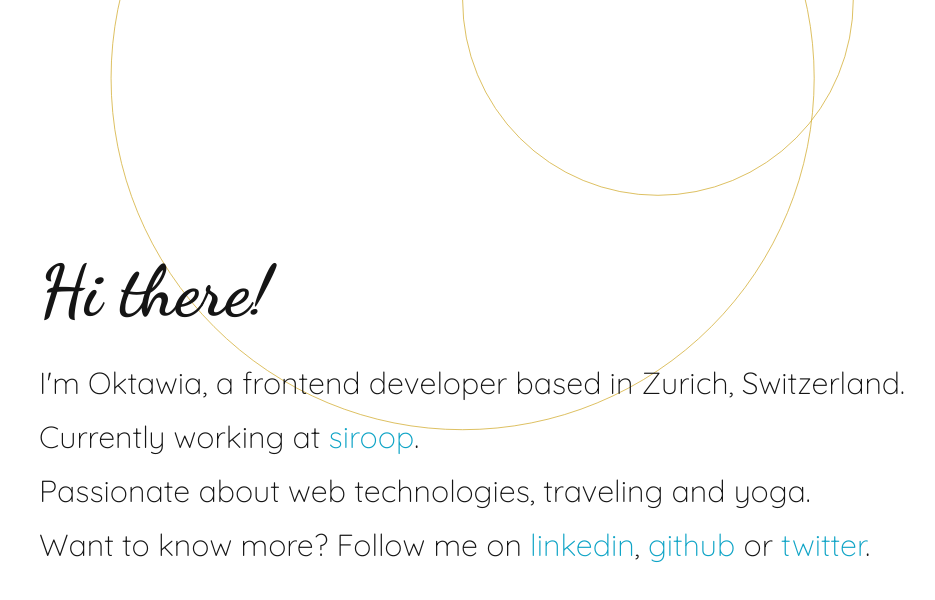
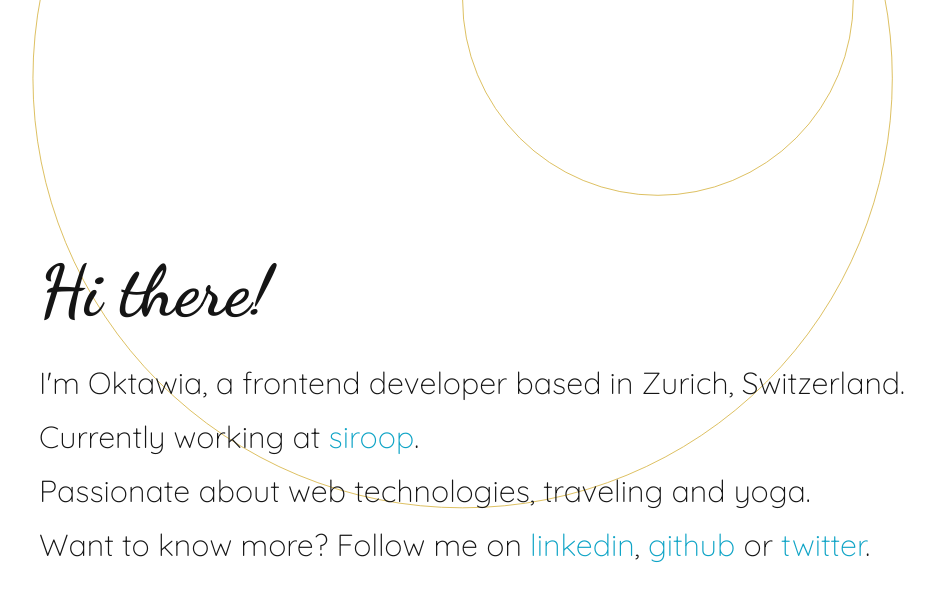
Before and after one commit to aiwatko/aiwatko.github.io, a website built with webpack: page src/index.html in a window 1280 px wide. Shown: the whole page, without its empty margins (168-1103 px from the left). Built offline with nearby package versions, Linux system fonts and the light colour scheme.

Commit message:
Update svgs

```diff
--- a/src/index.html
+++ b/src/index.html
@@ -12,8 +12,8 @@
                     <circle cx="750" cy="0" r="250"></circle>
                 </svg>
                 <svg role="presentation" class="t-home__graphics-svg" viewBox="0 0 1024 1024">
-                        <circle cx="500" cy="100" r="450"></circle>
-                    </svg>
+                        <circle cx="500" cy="100" r="550"></circle>
+                </svg>
             </div>
             <div class="t-home__content">
                     <h1 class="t-home__title">Hi there!</h1>
```
Also changed, not shown: index.html (+1 -1 lines).
